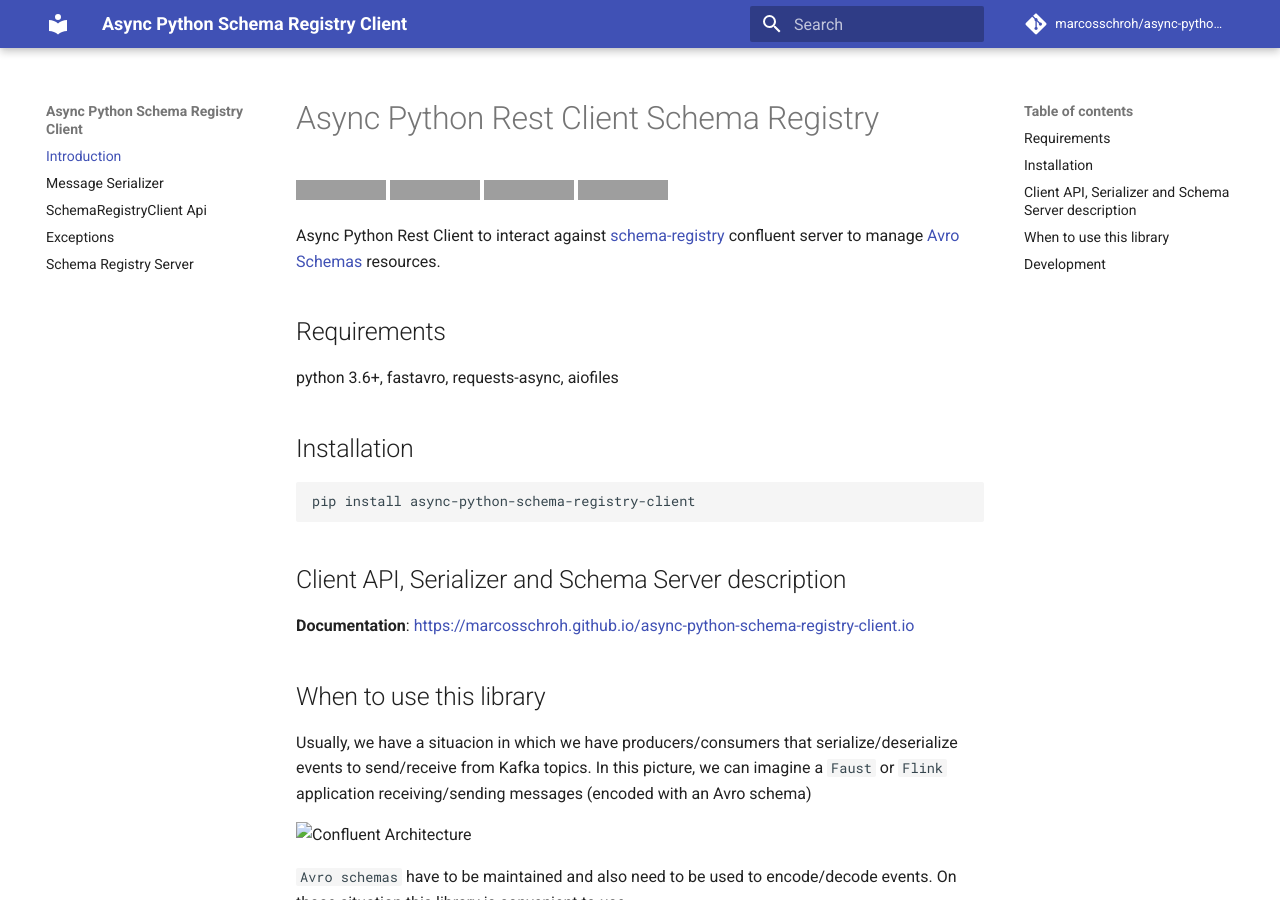
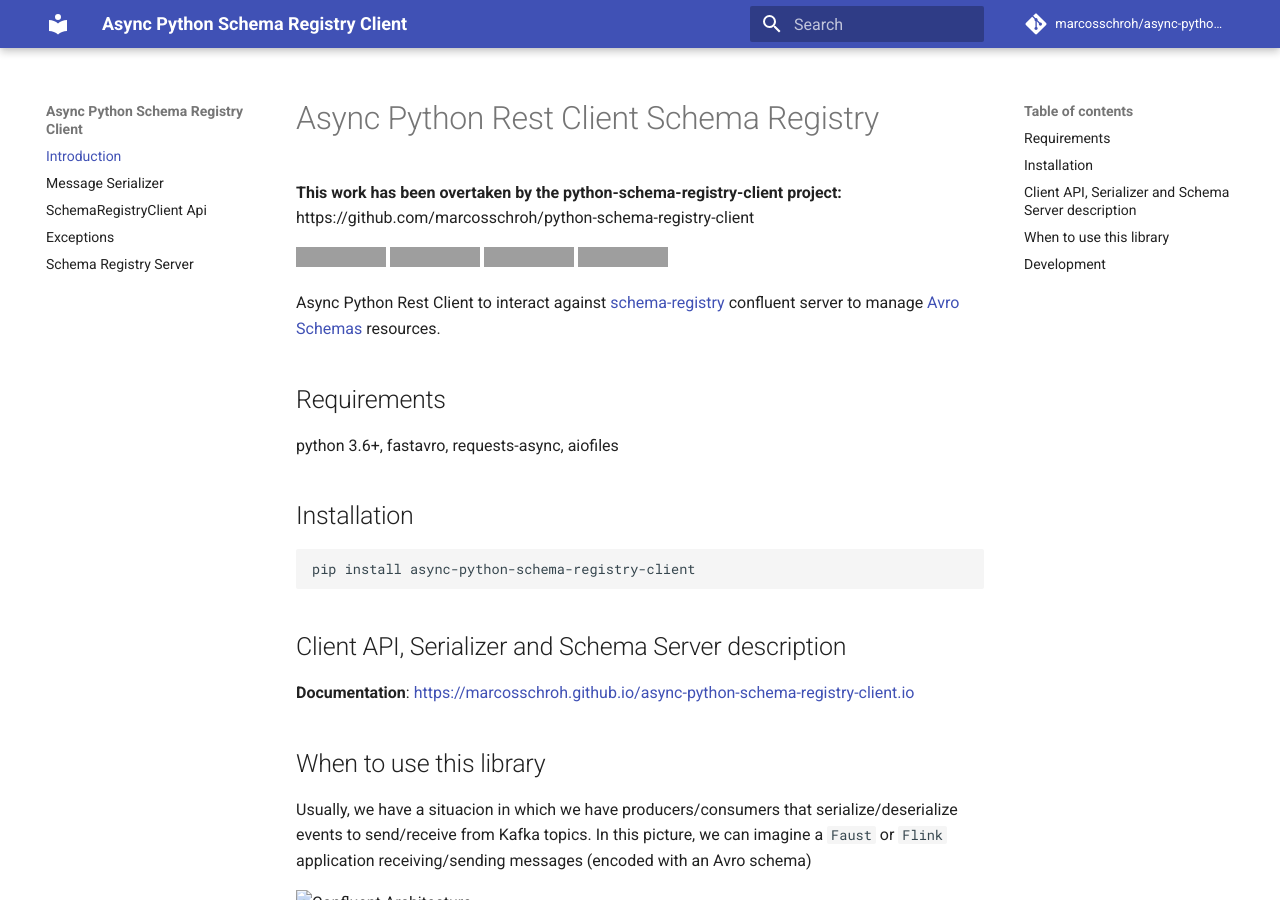
Before and after one commit to marcosschroh/async-python-schema-registry-client, an MkDocs documentation site: the page built from docs/index.md, in a window 1280 px wide and 900 px high, cut to the strip 0-900 px from the top of the window. Built offline with MkDocs 1.6.1 and Material for MkDocs 9.7.7, drawn with Linux system fonts in a browser that asks for light colours; comment, search, counter and statistics services are not loaded; grey boxes are pictures that could not be loaded.

Commit message:
archive repository

```diff
--- a/docs/index.md
+++ b/docs/index.md
@@ -1,4 +1,6 @@
 # Async Python Rest Client Schema Registry
+
+**This work has been overtaken by the python-schema-registry-client project:** https://github.com/marcosschroh/python-schema-registry-client
 
 [![Build Status](https://travis-ci.org/marcosschroh/async-python-schema-registry-client.svg?branch=master)](https://travis-ci.com/marcosschroh/async-python-schema-registry-client.svg?branch=master)
 [![GitHub license](https://img.shields.io/github/license/marcosschroh/async-python-schema-registry-client.svg)](https://github.com/marcosschroh/async-python-schema-registry-client/blob/master/LICENSE)
```
Also changed, not shown: README.md (+2 -0 lines).
